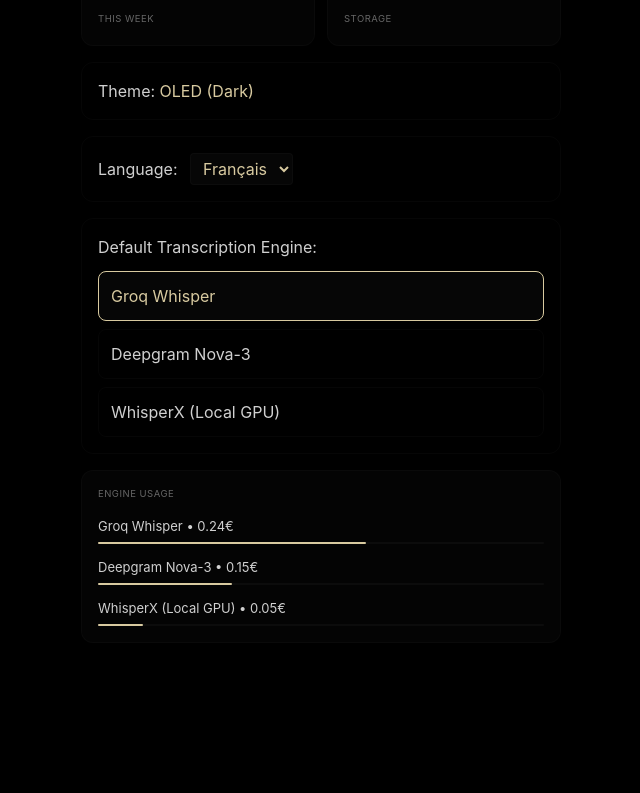
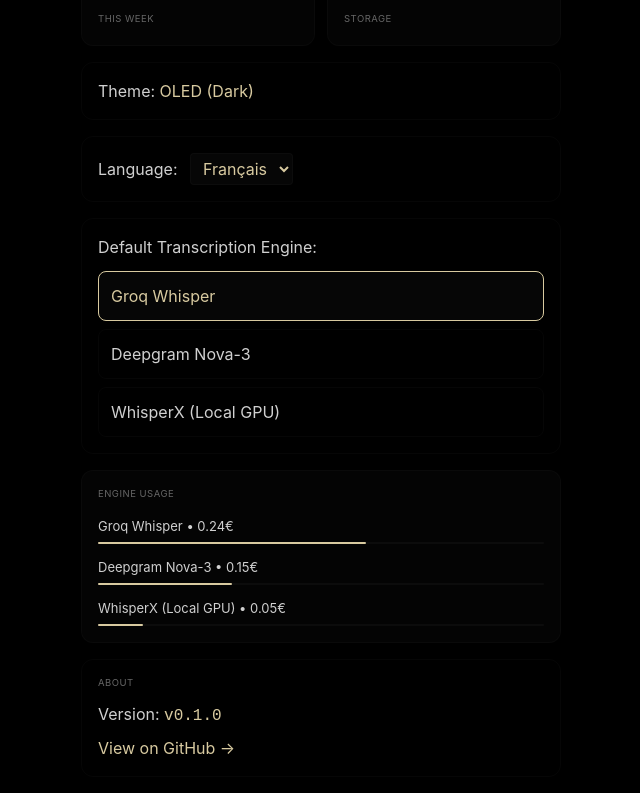
Before and after one commit to gryynn/nomad-app-live, a React (Vite) app in the folder frontend/: page /settings in a window 1280 px wide. Shown: the part 215-1008 px from the top of the page, without its empty margins (319-959 px from the left). Before the commit the page ends 882 px from the top, so only its background shows below. Built offline with nearby package versions, Linux system fonts and the light colour scheme.

Commit message:
auto-claude: subtask-1-6 - Add About section with version and GitHub link

```diff
--- a/frontend/src/pages/Settings.jsx
+++ b/frontend/src/pages/Settings.jsx
@@ -331,6 +331,39 @@
           </div>
         </div>
       </div>
+
+      {/* About Section */}
+      <div
+        className="rounded-xl p-4 mt-4"
+        style={{ background: theme.card, border: `1px solid ${theme.cardBorder}` }}
+      >
+        <div
+          style={{
+            fontSize: "9.5px",
+            color: theme.textSoft,
+            textTransform: "uppercase",
+            letterSpacing: "0.5px",
+            marginBottom: "12px",
+          }}
+        >
+          About
+        </div>
+        <div style={{ marginBottom: "8px" }}>
+          <span style={{ color: theme.textSecondary }}>Version: </span>
+          <span style={{ color: theme.accent, fontFamily: FONTS.mono }}>v0.1.0</span>
+        </div>
+        <div>
+          <a
+            href="https://github.com/yourusername/nomad-pwa"
+            target="_blank"
+            rel="noopener noreferrer"
+            style={{ color: theme.accent, textDecoration: "none" }}
+            className="hover:underline"
+          >
+            View on GitHub →
+          </a>
+        </div>
+      </div>
     </div>
   );
 }
```
